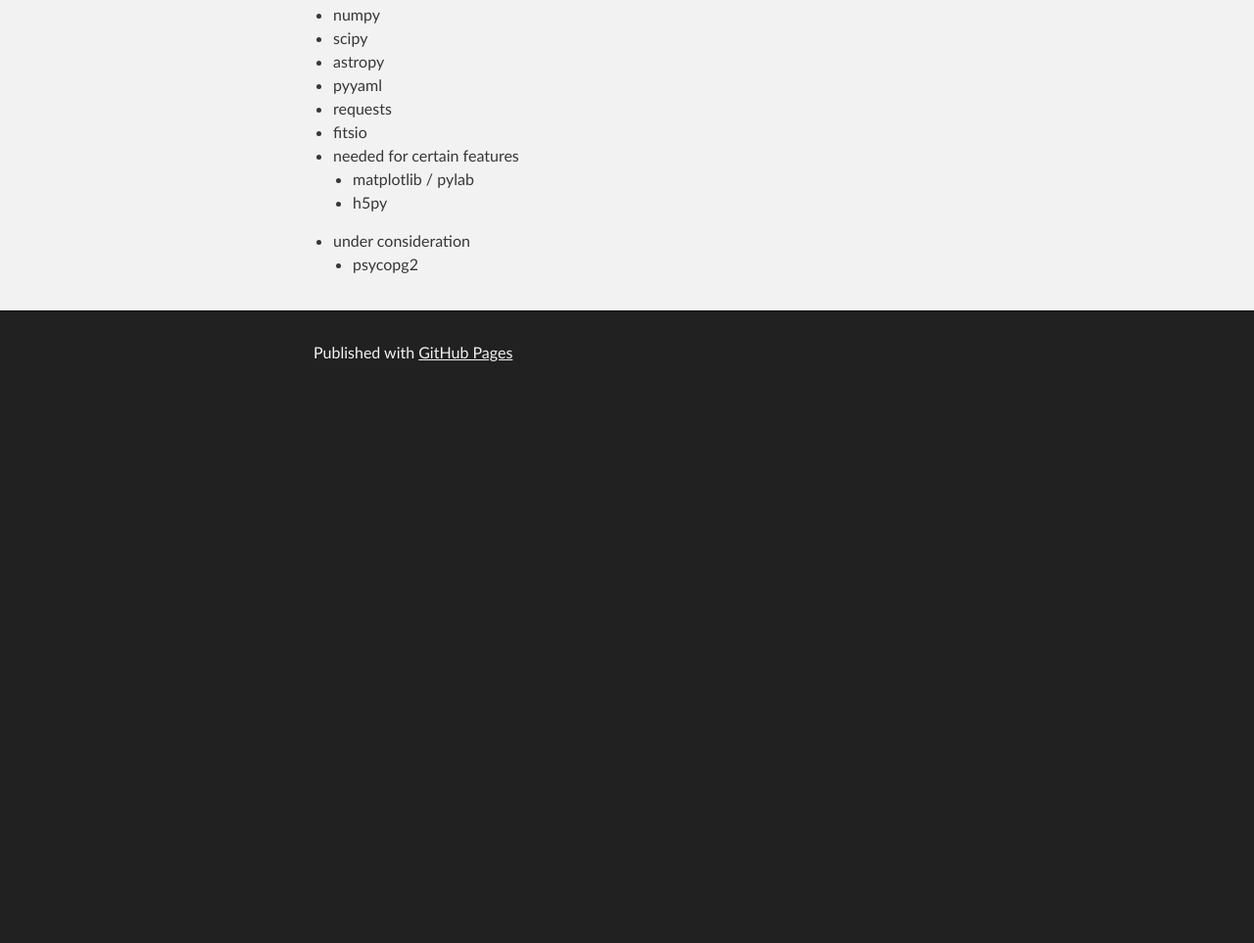
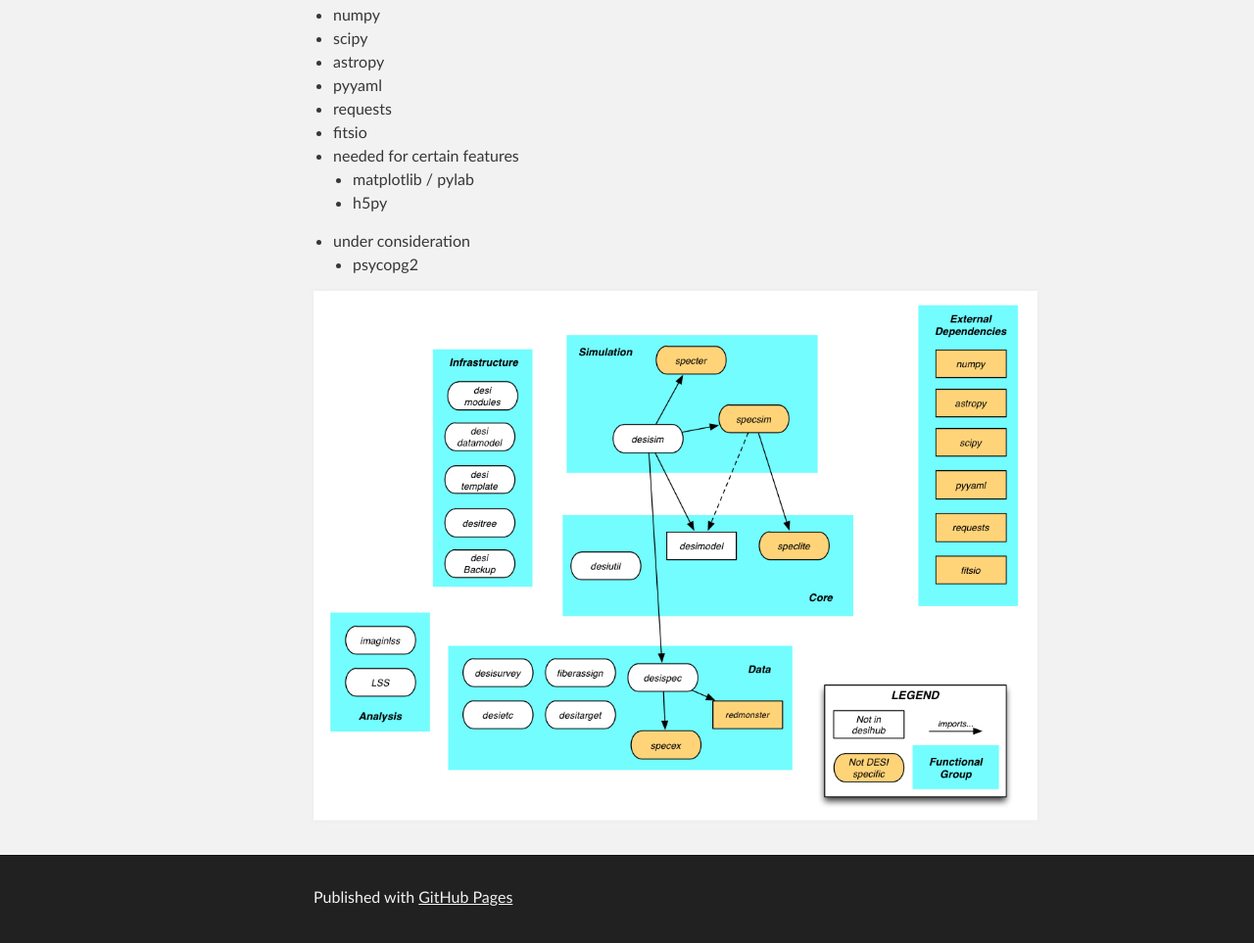
Before and after one commit to desihub/desihub.github.io, a plain HTML site: page index.html in a window 1280 px wide. Shown: the part 1616-2579 px from the top of the page at 98% size. Before the commit the page ends 2023 px from the top, so only its background shows below. Drawn offline with Linux system fonts and the light colour scheme.

Commit message:
Replace master branch with page content via GitHub

```diff
--- a/index.html
+++ b/index.html
@@ -159,6 +159,8 @@ and resolution (not DESI-specific)</li>
 </ul>
 </li>
 </ul>
+
+<p><img src="images/packages.png" alt="Graph of DESI Data Systems Packages"></p>
       </section>
     </div>
 
```
Also changed, not shown: params.json (+1 -1 lines).
